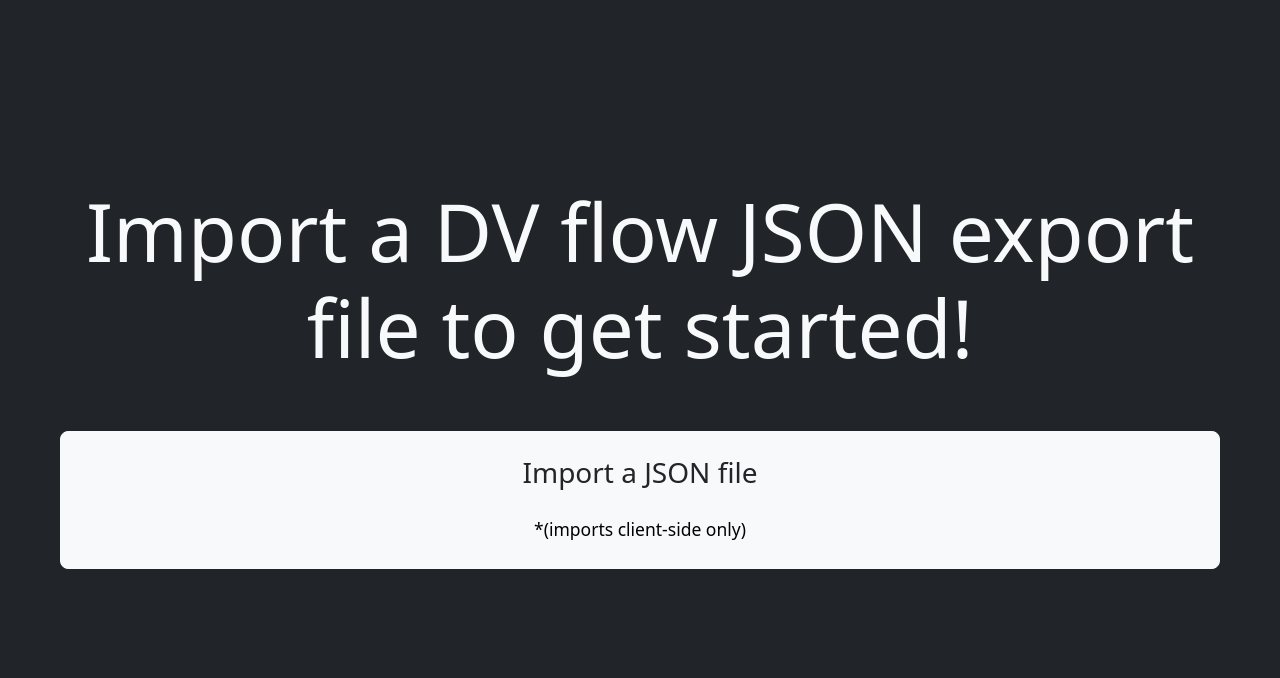
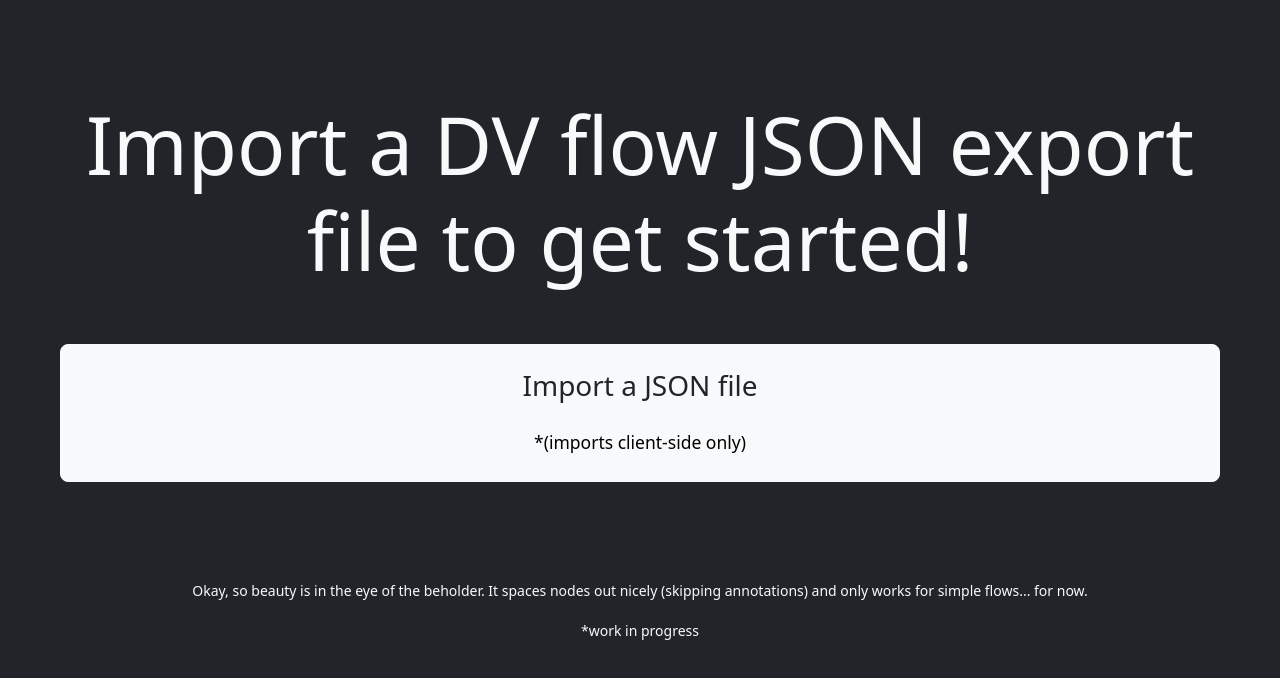
Before and after one commit to akdombrowski/beautiflow-visualization, a React (Create React App) app: page / in a window 1280 px wide. Shown: the top 678 px of the page. Built offline with nearby package versions, Linux system fonts and the light colour scheme.

Commit message:
updated packages updated some styling

```diff
--- a/package.json
+++ b/package.json
@@ -5,8 +5,8 @@
   "private": true,
   "dependencies": {
     "@testing-library/jest-dom": "^5.16.5",
-    "@testing-library/react": "^13.4.0",
-    "@testing-library/user-event": "^14.0.0",
+    "@testing-library/react": "^14.0.0",
+    "@testing-library/user-event": "^14.4.3",
     "bootstrap": "^5.2.3",
     "clipboardy": "^3.0.0",
     "react": "^18.2.0",
@@ -14,7 +14,7 @@
     "react-cytoscapejs": "^2.0.0",
     "react-dom": "^18.2.0",
     "react-scripts": "5.0.1",
-    "web-vitals": "^2.1.4"
+    "web-vitals": "^3.1.1"
   },
   "scripts": {
     "start": "react-scripts start",
--- a/src/App.js
+++ b/src/App.js
@@ -525,7 +525,7 @@ function App() {
         </Row>
       ) : (
         <Form className="h-100 p-5">
-          <Row className="h-100 justify-content-center align-content-center">
+          <Row className="justify-content-center align-content-center">
             <Col xs={12} className="pt-5">
               <h1 className="display-1 text-light text-center">
                 Import a DV flow JSON export file to get started!
@@ -569,10 +569,12 @@ function App() {
           </Row>
           <Row>
             <Col xs={12}>
-              <p>
-                Okay, so beauty is in the eye of the beholder. It spaces nodes
-                out nicely (skipping annotations) and only works for simple
-                flows... for now.
+              <p className="text-light text-center">
+                <small>
+                  Okay, so beauty is in the eye of the beholder. It spaces nodes
+                  out nicely (skipping annotations) and only works for simple
+                  flows... for now.
+                </small>
               </p>
             </Col>
             <Col xs={12}>
```
Also changed, not shown: 1 other file (tests, documents, lock files or other folders).
